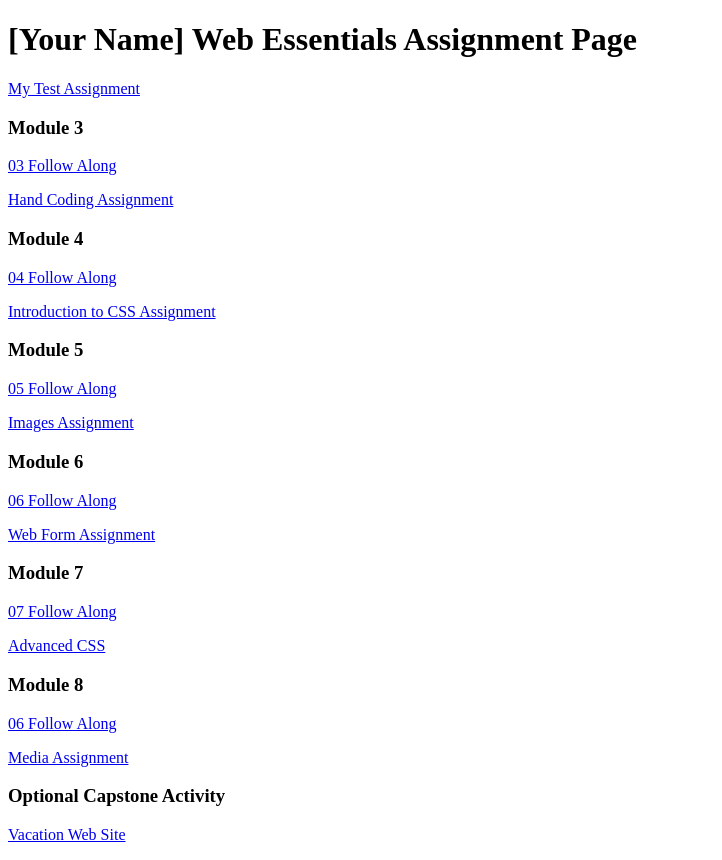
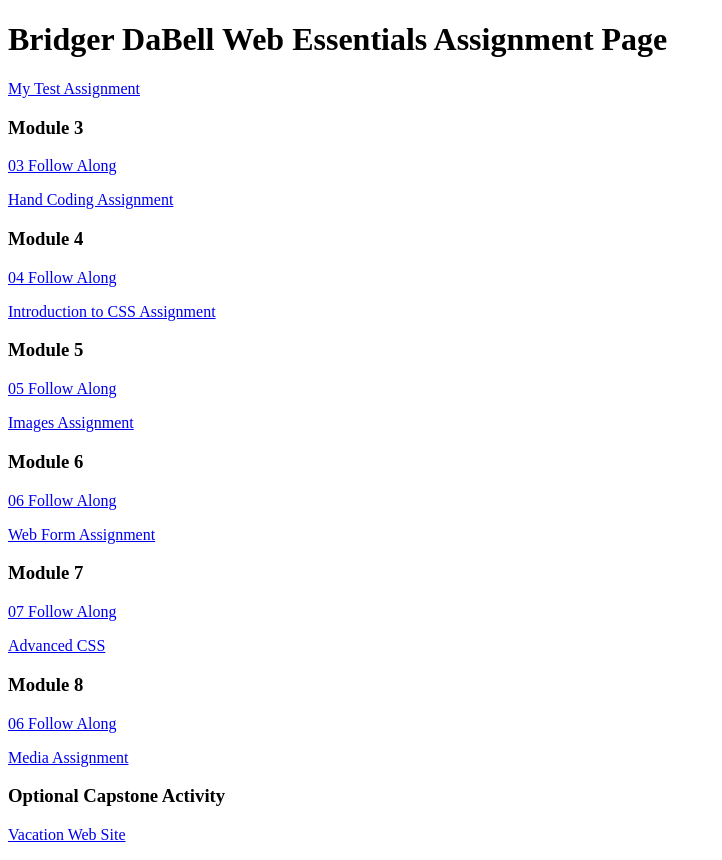
Before and after one commit to bridger-dabell/dwd1600, a plain HTML site: page index.html in a window 1280 px wide. Shown: the whole page, without its empty margins (0-722 px from the left). Drawn offline with Linux system fonts and the light colour scheme.

Commit message:
Added my Name

```diff
--- a/index.html
+++ b/index.html
@@ -6,7 +6,7 @@
 		<title>dwdd 1600 assignment list page</title>
 	</head>
 	<body>
-		<h1>[Your Name] Web Essentials Assignment Page</h1>
+		<h1>Bridger DaBell Web Essentials Assignment Page</h1>
 		<p><a href="01test">My Test Assignment</a></p>
 
 		<h3>Module 3</h3>
```
